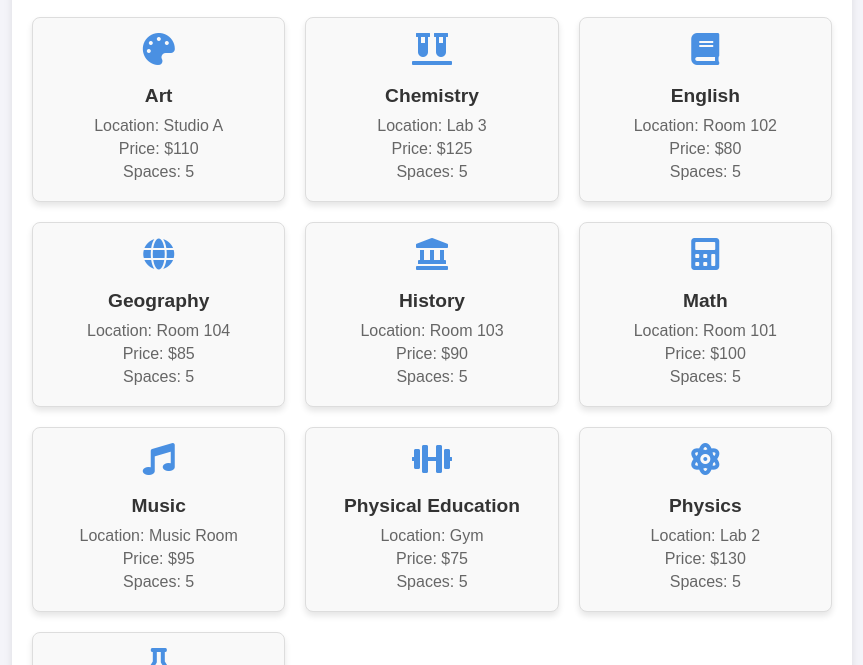
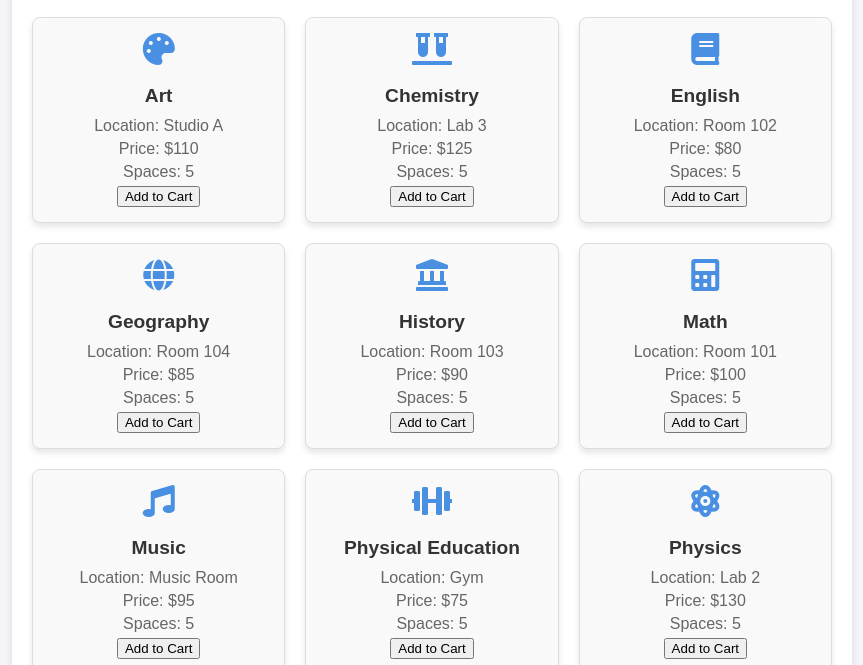
Before and after one commit to kokpadonusam/LBS, a plain HTML site: page index.html in a window 1280 px wide. Shown: the part 135-800 px from the top of the page, without its empty margins (208-1071 px from the left). Drawn offline with nearby package versions, Linux system fonts and the light colour scheme.

Commit message:
implement add-to-cart functionality

```diff
--- a/index.html
+++ b/index.html
@@ -41,6 +41,12 @@
           <p>Location: {{ lesson.location }}</p>
           <p>Price: ${{ lesson.price }}</p>
           <p>Spaces: {{ lesson.spaces }}</p>
+
+          <button
+            @click="addToCart(lesson)"
+            :disabled="lesson.spaces === 0">
+            Add to Cart
+          </button>
         </div>
       </div>
     </div>
--- a/js/app.js
+++ b/js/app.js
@@ -13,6 +13,7 @@ new Vue({
       { subject: "Geography", location: "Room 104", price: 85, spaces: 5, icon: "fas fa-globe" },
       { subject: "Physical Education", location: "Gym", price: 75, spaces: 5, icon: "fas fa-dumbbell" }
     ],
+    cart: [],
     sortAttribute: 'subject',  // default sort attribute
     sortOrder: 'asc', // default order
   },
@@ -44,6 +45,22 @@ new Vue({
   methods: {
     toggleSortOrder() {
       this.sortOrder = this.sortOrder === 'asc' ? 'desc' : 'asc';
-    }
+    },
+    addToCart(lesson) {
+      // check if lesson has enough space and return if not
+      if (lesson.spaces > 0) {
+        // reduce space by 1
+        lesson.spaces -= 1;
+
+        const existingItem = this.cart.find(item => item.subject === lesson.subject);
+
+        if (existingItem) {
+          existingItem.quantity += 1;
+        } else {
+          // add new lesson entry to the cart with quantity set to 1
+          this.cart.push({ ...lesson, quantity: 1 });
+        }
+      }
+    },
   }
 });
```
